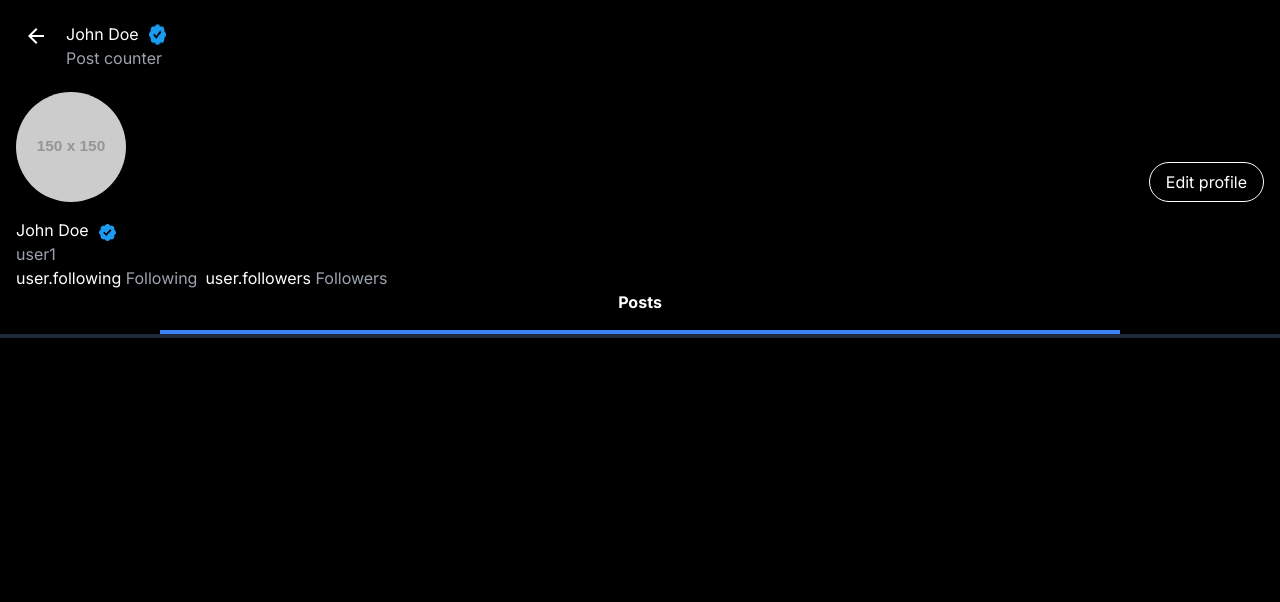
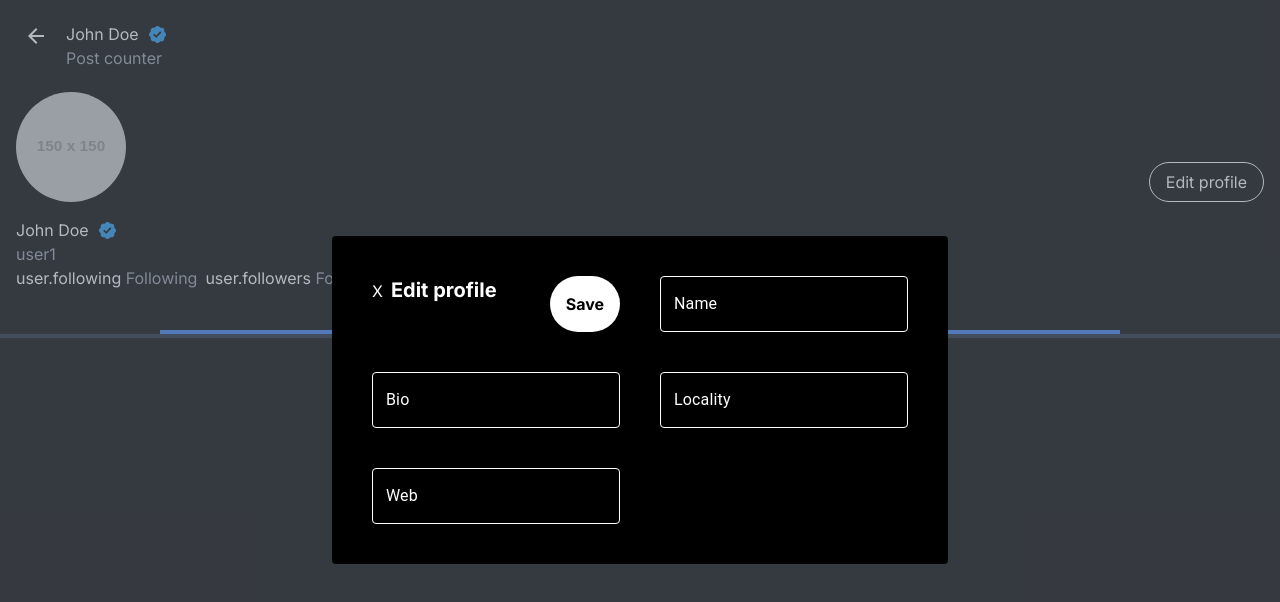
Before and after one commit to ginodevskode/devskode-cc, a Next.js app: page /profile in a window 1280 px wide. Both pictures are taken after a click on the button "Edit profile". Shown: the top 602 px of the page. Built offline with nearby package versions, Linux system fonts and the light colour scheme.

Commit message:
Added the first version of modal

```diff
--- a/src/app/profile/page.tsx
+++ b/src/app/profile/page.tsx
@@ -3,16 +3,152 @@ import { IconButton } from "@mui/material";
 import ArrowBackIcon from "@mui/icons-material/ArrowBack";
 import Image from "next/image";
 import data from "@/data.json";
+import { useState } from "react";
+import { Button, TextField, Typography } from "@mui/material";
+import TwitterIcon from "@mui/icons-material/Twitter";
+import { useForm } from "react-hook-form";
+import userSchema from "@/validations/users";
+import Link from "next/link";
 
 const Profile = () => {
   const user = data.users[0];
+  const [isModalOpen, setIsModalOpen] = useState(false);
+  const {
+    register,
+    formState: { errors },
+  } = useForm();
 
   const goBackClick = () => {
     console.log("back");
   };
 
+  const toggleModalOpen = () => {
+    console.log("edit profile");
+    setIsModalOpen(!isModalOpen);
+  };
+
   return (
     <section className="text-white">
+      {isModalOpen && (
+        <div className="absolute top-0 left-0 right-0 bottom-0 z-10 bg-gray-500 bg-opacity-50 flex justify-center items-center">
+          <div className="bg-black p-10 rounded grid grid-cols-1 md:grid-cols-2 gap-10">
+            <div className="flex justify-between">
+              <div>
+                <button className="mr-2" onClick={toggleModalOpen}>
+                  X
+                </button>
+                <span className="text-xl font-bold">Edit profile</span>
+              </div>
+              <button
+                className="bg-white py-2 px-4 text-black font-bold rounded-full"
+                onClick={toggleModalOpen}
+              >
+                Save
+              </button>
+            </div>
+            <TextField
+              label="Name"
+              variant="outlined"
+              fullWidth
+              {...register("first_name")}
+              error={!!errors.first_name}
+              helperText={
+                errors.first_name ? String(errors.first_name.message) : ""
+              }
+              sx={{
+                "& .MuiOutlinedInput-root": {
+                  "& fieldset": {
+                    borderColor: "white",
+                  },
+                  "&:hover fieldset": {
+                    borderColor: "white",
+                  },
+                },
+                "& .MuiInputLabel-root": {
+                  color: "white",
+                },
+                "& .MuiInputBase-input": {
+                  color: "white",
+                },
+              }}
+            />
+            <TextField
+              label="Bio"
+              variant="outlined"
+              fullWidth
+              {...register("bio")}
+              error={!!errors.bio}
+              helperText={errors.bio ? String(errors.bio.message) : ""}
+              sx={{
+                "& .MuiOutlinedInput-root": {
+                  "& fieldset": {
+                    borderColor: "white",
+                  },
+                  "&:hover fieldset": {
+                    borderColor: "white",
+                  },
+                },
+                "& .MuiInputLabel-root": {
+                  color: "white",
+                },
+                "& .MuiInputBase-input": {
+                  color: "white",
+                },
+              }}
+            />
+            <TextField
+              label="Locality"
+              variant="outlined"
+              fullWidth
+              {...register("locality")}
+              error={!!errors.locality}
+              helperText={
+                errors.locality ? String(errors.locality.message) : ""
+              }
+              sx={{
+                "& .MuiOutlinedInput-root": {
+                  "& fieldset": {
+                    borderColor: "white",
+                  },
+                  "&:hover fieldset": {
+                    borderColor: "white",
+                  },
+                },
+                "& .MuiInputLabel-root": {
+                  color: "white",
+                },
+                "& .MuiInputBase-input": {
+                  color: "white",
+                },
+              }}
+            />
+            <TextField
+              label="Web"
+              variant="outlined"
+              fullWidth
+              {...register("web")}
+              error={!!errors.web}
+              helperText={errors.web ? String(errors.web.message) : ""}
+              sx={{
+                "& .MuiOutlinedInput-root": {
+                  "& fieldset": {
+                    borderColor: "white",
+                  },
+                  "&:hover fieldset": {
+                    borderColor: "white",
+                  },
+                },
+                "& .MuiInputLabel-root": {
+                  color: "white",
+                },
+                "& .MuiInputBase-input": {
+                  color: "white",
+                },
+              }}
+            />
+          </div>
+        </div>
+      )}
       <div className="flex flex-col m-4">
         <div className="flex items-center mb-4">
           <IconButton
@@ -29,7 +165,7 @@ const Profile = () => {
             />
           </IconButton>
           <div>
-            <div className="flex">
+            <div className="flex items-center">
               <h1 className="mr-2">
                 {user.first_name} {user.last_name}
               </h1>
@@ -51,11 +187,14 @@ const Profile = () => {
             height={110}
             className="rounded-full"
           />
-          <button className="h-10 border border-white rounded-full px-4 py-1">
+          <button
+            className="h-10 border border-white rounded-full px-4 py-1"
+            onClick={toggleModalOpen}
+          >
             Edit profile
           </button>
         </div>
-        <div>
+        <div className="flex items-center">
           <span>
             {user.first_name} {user.last_name}
           </span>
```
